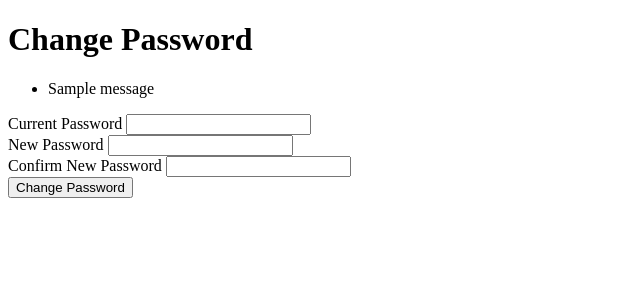
After one commit to Karishvan/QuickFix, a Flask app: page /change_password in a window 1280 px wide. The commit adds this page. Shown: the top 300 px of the page, without its empty margins (0-640 px from the left). Run offline with Flask 3, Linux system fonts and the light colour scheme; a user stored in the database is signed in; one stand-in notice (Sample message) is shown.

Commit message:
Added change password feature once logged in

```diff
--- a/app.py
+++ b/app.py
@@ -2,9 +2,11 @@ from flask import Flask, request ,render_template, redirect, url_for, flash
 from flask_sqlalchemy import SQLAlchemy
 from flask_wtf import FlaskForm
 from wtforms import StringField, SubmitField, PasswordField
-from wtforms.validators import DataRequired
+from wtforms.validators import DataRequired, InputRequired, EqualTo
 from models import db, User
+from flask_migrate import Migrate
 from flask_mail import Mail, Message
+from flask_login import current_user, login_required, LoginManager, login_user
 import os
 
 app = Flask(__name__)
@@ -18,6 +20,8 @@ app.config['MAIL_USERNAME'] = os.environ.get('EMAIL_USERNAME')  # Email username
 app.config['MAIL_PASSWORD'] = os.environ.get('EMAIL_APPPASS')  # App password
 
 db.init_app(app)
+login_manager = LoginManager(app)
+# migrate = Migrate(app, db)
 
 sprints = []
 bugs = {}
@@ -32,6 +36,12 @@ class LoginForm(FlaskForm):
     username = StringField('Username', validators=[DataRequired()])
     password = PasswordField('Password', validators=[DataRequired()])
     submit = SubmitField('Login')
+
+class ChangePasswordForm(FlaskForm):
+    current_password = PasswordField('Current Password', validators=[InputRequired()])
+    new_password = PasswordField('New Password', validators=[InputRequired(), EqualTo('confirm_password', message='Passwords must match')])
+    confirm_password = PasswordField('Confirm New Password', validators=[InputRequired()])
+    submit = SubmitField('Change Password')
 
 with app.app_context():
     db.create_all()
@@ -56,6 +66,7 @@ def login():
                 # Successful login
                 flash('Login successful!', 'success')
                 # Redirect to a dashboard or profile page
+                login_user(user)
                 return redirect(url_for('dashboard'))
             else:
                 flash('Invalid username or password.', 'error')
@@ -122,6 +133,26 @@ def send_password_reset_email(email, temporary_password):
     msg.body = f'Your temporary password is: {temporary_password}. Please use this to login and reset your password.'
     mail.send(msg)
 
+@app.route('/change_password', methods=['GET', 'POST'])
+@login_required
+def change_password():
+    form = ChangePasswordForm()
+    if form.validate_on_submit():
+        # Check if the current password provided matches the user's actual password
+        if current_user.verify_password(form.current_password.data):
+            # Update the user's password with the new one
+            current_user.password = form.new_password.data
+            db.session.commit()
+            flash('Password changed successfully!', 'success')
+            return redirect(url_for('dashboard'))
+        else:
+            flash('Incorrect current password.', 'error')
+    return render_template('change_password.html', form=form)
+@login_manager.user_loader
+def load_user(user_id):
+    # This function retrieves a user by their ID from the database
+    return User.query.get(int(user_id))
+
 # sprint functions
 
 @app.route('/dashboard')
--- a/models.py
+++ b/models.py
@@ -1,15 +1,17 @@
 from flask_sqlalchemy import SQLAlchemy
 from werkzeug.security import generate_password_hash, check_password_hash
+from flask_login import UserMixin
 
 db = SQLAlchemy()
 
 # Define User model
-class User(db.Model):
+class User(UserMixin, db.Model):
+    __tablename__ = 'users'
     id = db.Column(db.Integer, primary_key=True)
     username = db.Column(db.String(50), unique=True, nullable=False)
     password_hash = db.Column(db.String(256), nullable=False)
     email = db.Column(db.String(100), unique=True, nullable=False)
-
+    is_active = db.Column(db.Boolean, default=True)
 
 
     @property
--- /dev/null
+++ b/templates/change_password.html
@@ -0,0 +1,35 @@
+<!DOCTYPE html>
+<html lang="en">
+<head>
+    <meta charset="UTF-8">
+    <meta name="viewport" content="width=device-width, initial-scale=1.0">
+    <title>Change Password</title>
+</head>
+<body>
+    <h1>Change Password</h1>
+    {% with messages = get_flashed_messages() %}
+        {% if messages %}
+            <ul>
+                {% for message in messages %}
+                    <li>{{ message }}</li>
+                {% endfor %}
+            </ul>
+        {% endif %}
+    {% endwith %}
+    <form method="POST" action="">
+        {{ form.hidden_tag() }}
+        <div>
+            {{ form.current_password.label }} {{ form.current_password(size=20) }}
+        </div>
+        <div>
+            {{ form.new_password.label }} {{ form.new_password(size=20) }}
+        </div>
+        <div>
+            {{ form.confirm_password.label }} {{ form.confirm_password(size=20) }}
+        </div>
+        <div>
+            {{ form.submit() }}
+        </div>
+    </form>
+</body>
+</html>
--- a/templates/dashboard.html
+++ b/templates/dashboard.html
@@ -42,6 +42,8 @@
         </table>
     </div>
     <a href="#" class="back-link" onclick="history.go(-1); return false;">Back</a>
+    <!-- Add a button to navigate to the change password page -->
+    <a href="{{ url_for('change_password') }}">Change Password</a>
 
 </body>
 
```
Also changed, not shown: instance/quickFix.db.
